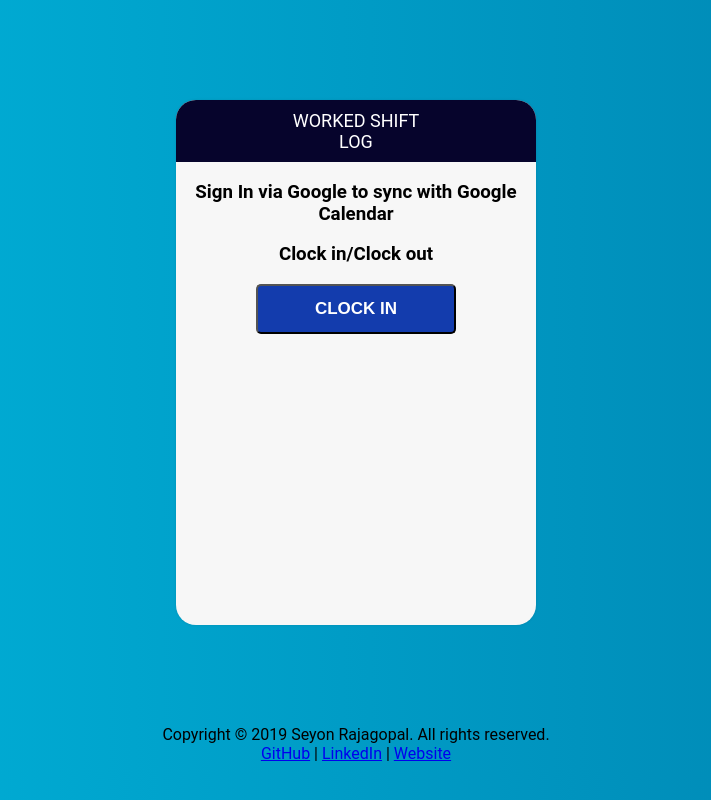
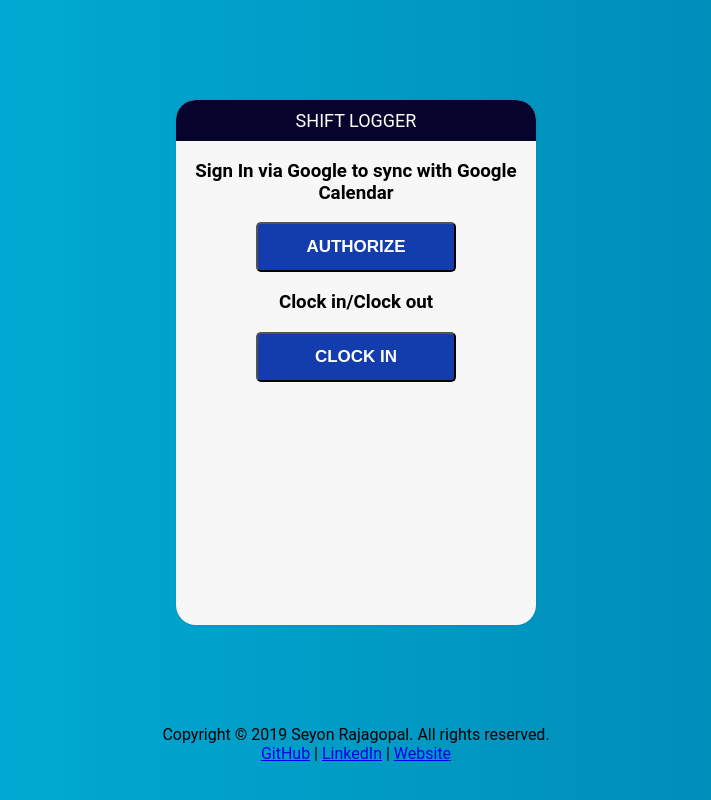
Before and after one commit to seyon123/Shift-Scheduler, a plain HTML site: page index.html in a window 1280 px wide. Shown: the whole page, without its empty margins (284-995 px from the left). Drawn offline with Linux system fonts and the light colour scheme.

Commit message:
update title

```diff
--- a/index.html
+++ b/index.html
@@ -3,7 +3,7 @@
 
 <head>
   <meta charset="UTF-8">
-  <title> Worked Shift Log</title>
+  <title> Shift Logger</title>
   <link rel="stylesheet" href="css/style.css">
   <link rel="shortcut icon" href="images/favicon.ico" type="image/x-icon">
   <link rel="icon" href="images/favicon.ico" type="image/x-icon">
@@ -13,11 +13,11 @@
 
 <body>
   <div id="main">
-    <h1>Worked Shift Log</h1>
+    <h1>Shift Logger</h1>
 
     <div id="buttons">
       <h3>Sign In via Google to sync with Google Calendar</h3>
-      <button type="button" id="authorize_button" style="display: none;">Authorize</button>
+      <button type="button" id="authorize_button" style="display: block;">Authorize</button>
       <button type="button" id="signout_button" style="display: none;">Sign Out</button>
       <h3>Clock in/Clock out</h3>
       <button type="button" id="clockin_button">Clock In</button>
```
